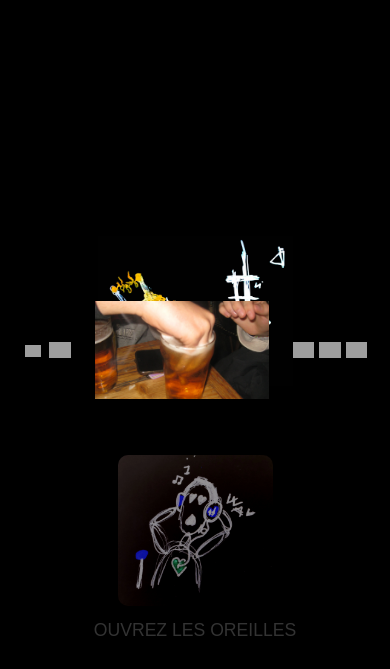
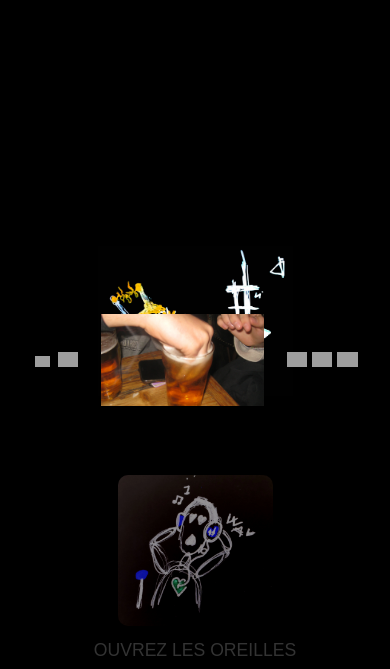
Before and after one commit to SachLawliet/l-Antenne, a PHP site: page /gallery.html in a window 390 px wide. Shown: the part 1094-1763 px from the top of the page. Run offline with PHP 8.4, Linux system fonts and the light colour scheme; grey boxes are pictures that could not be loaded.

Commit message:
Update style.css

```diff
--- a/style.css
+++ b/style.css
@@ -370,7 +370,7 @@ iframe {
 }
 
 
-.mp4Section {
+#mp4Section {
     height: 100vh;
     display: flex;
     align-items: center;
@@ -596,7 +596,7 @@ footer {
         max-width: none; /* Ensure full width on mobile */
     }
     /* Video Section */
-    .mp4Section {
+    #mp4Section {
         display: flex;
         height: 100vh;
         margin: 100px
```
